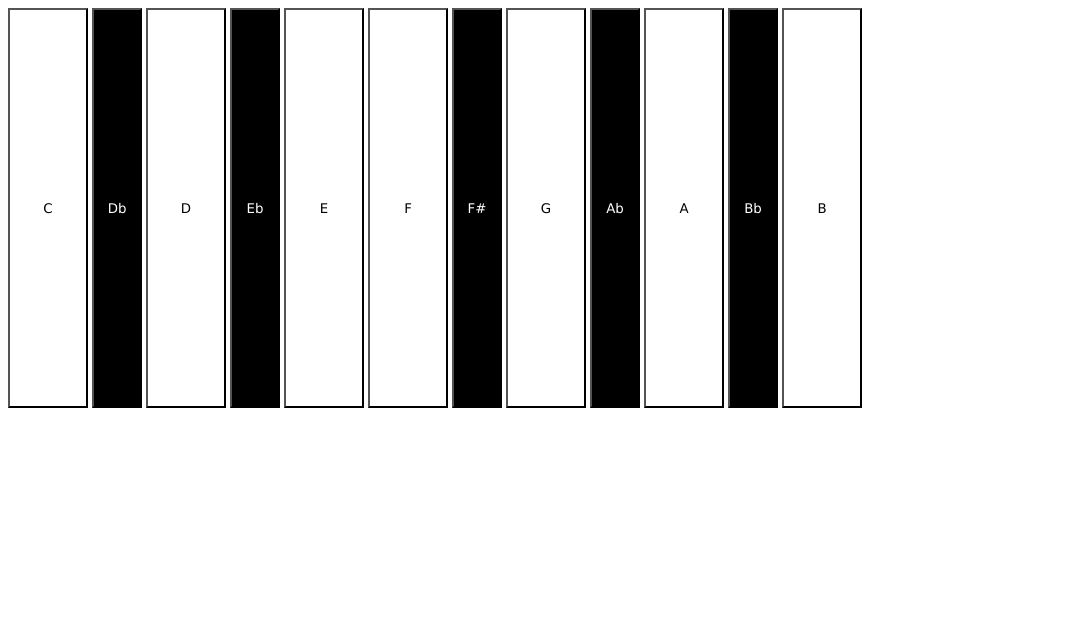
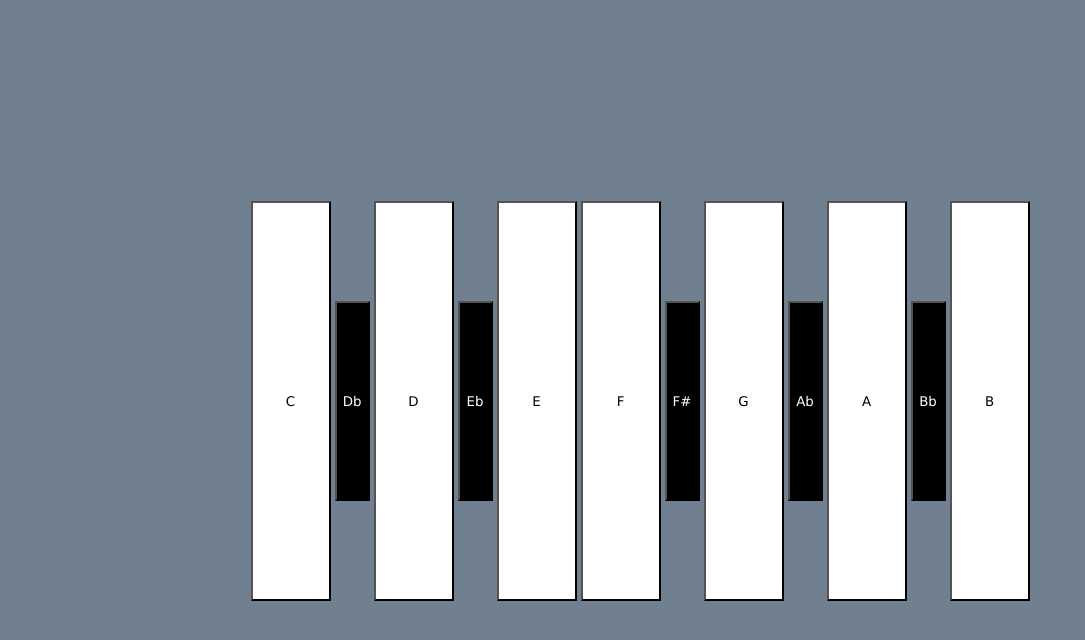
Before and after one commit to iCarlosEncinas/app-basic-html, a plain HTML site: page index.html in a window 1280 px wide. Shown: the whole page, without its empty margins (0-1085 px from the left). Drawn offline with Linux system fonts and the light colour scheme.

Commit message:
ya puedo LUCHAR :vVVV

```diff
--- a/index.html
+++ b/index.html
@@ -7,9 +7,6 @@
         <link rel="stylesheet" href="style.css">
 
     </head>
-    <body>
-
-
 
     </head>
     <body>
--- a/style.css
+++ b/style.css
@@ -1,15 +1,24 @@
-button {
-    font-family: Verdana, Geneva, Tahoma, sans-serif;
+body{
+    background-color: slategrey;
+    text-align: center;
+    line-height: 100vh;
+    margin: 0;
+}
+
+button{
     vertical-align: middle;
     width: 80px;
     height: 400px;
-    background-color: #ffffff;
-    color: #000000;
-
+    background-color: #fff;
+    stroke: black;
+    stroke-width: 2px;
+    font-family: Verdana, Geneva, Tahoma, sans-serif;
 }
 
 button.b{
-    width: 50px;
-    background-color: #000000;
-    color: #ffffff;
+    width: 35px;
+    height: 200px;
+    position: 50px;
+    background-color: #000;
+    color: #fff;
 }
```
